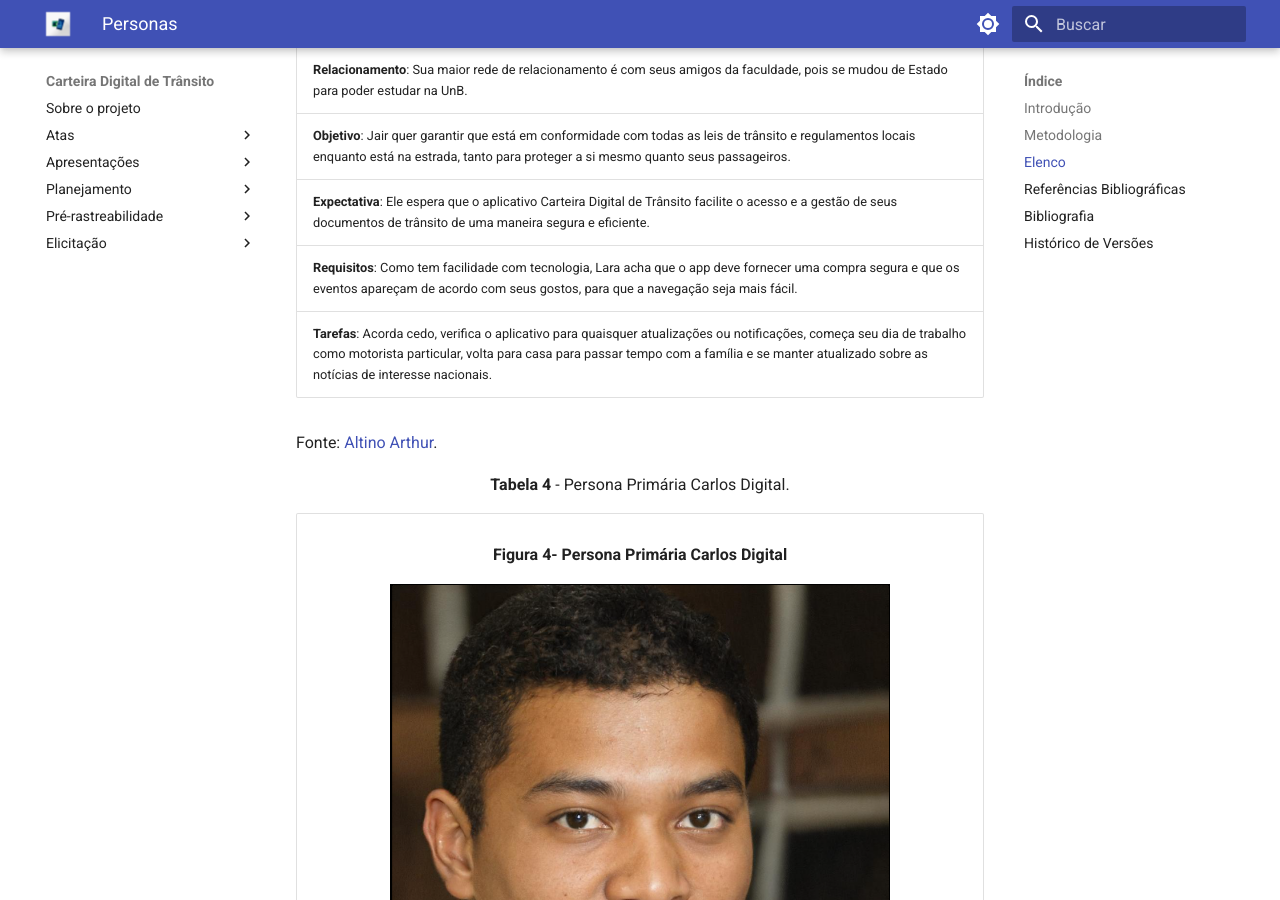
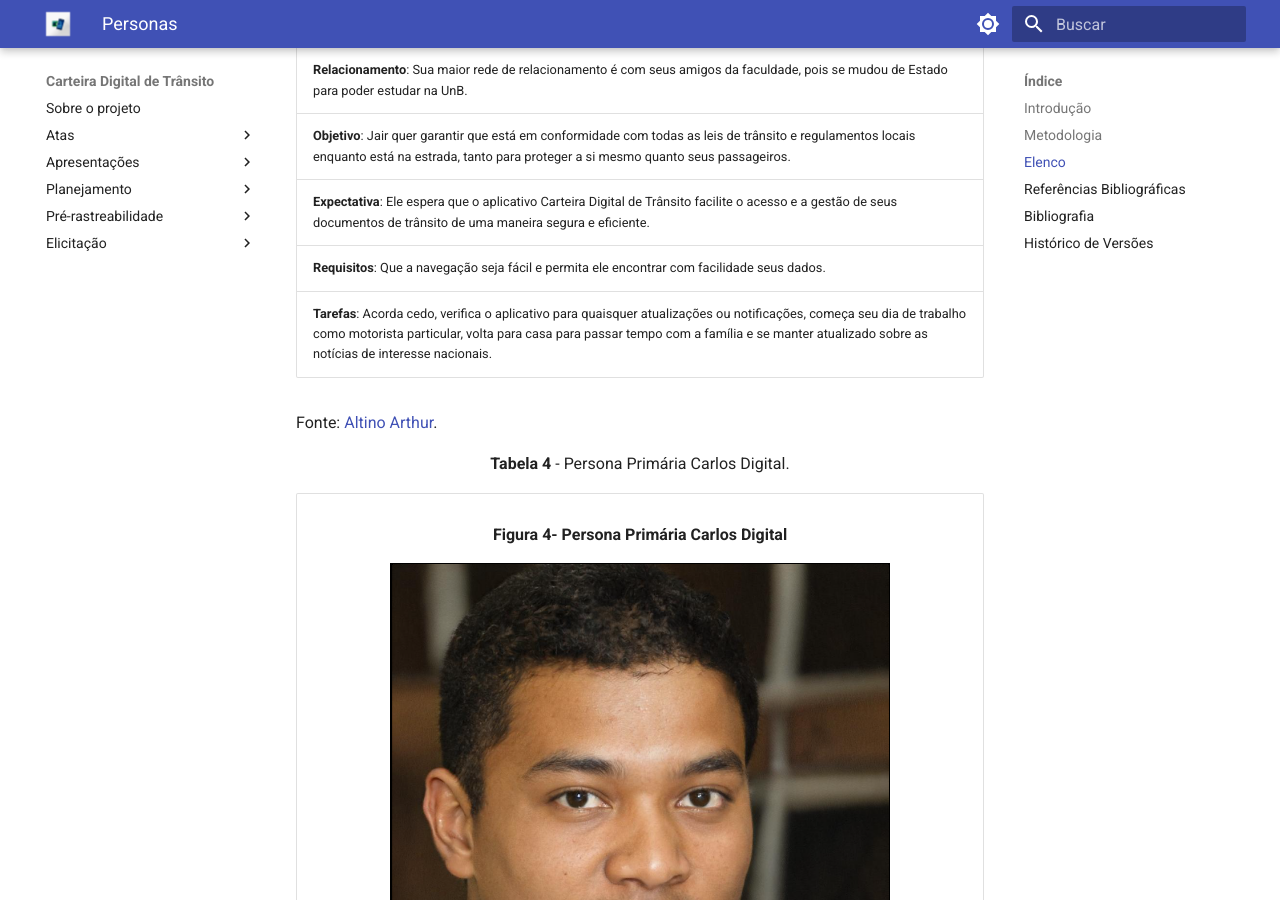
Before and after one commit to Requisitos-de-Software/2023.2-Carteira_Digital_de_Transito, an MkDocs documentation site: the page built from docs/elicitação/personas.md, in a window 1280 px wide and 900 px high, scrolled down 4805 px. Built offline with MkDocs 1.6.1 and Material for MkDocs 9.7.7, drawn with Linux system fonts in a browser that asks for light colours.

Commit message:
Update personas.md

```diff
--- a/docs/elicitação/personas.md
+++ b/docs/elicitação/personas.md
@@ -71,7 +71,7 @@ As personas criadas possuem as características apresentadas na seção de <a hr
 | **Relacionamento**: Sua maior rede de relacionamento é com seus amigos da faculdade, pois se mudou de Estado para poder estudar na UnB.                                                                                                                                                                                                                           |
 | **Objetivo**: Jair quer garantir que está em conformidade com todas as leis de trânsito e regulamentos locais enquanto está na estrada, tanto para proteger a si mesmo quanto seus passageiros. |
 | **Expectativa**: Ele espera que o aplicativo Carteira Digital de Trânsito facilite o acesso e a gestão de seus documentos de trânsito de uma maneira segura e eficiente.                                                                                                                                                                          |
-| **Requisitos**: Como tem facilidade com tecnologia, Lara acha que o app deve fornecer uma compra segura e que os eventos apareçam de acordo com seus gostos, para que a navegação seja mais fácil.                                                                                                                                                                |
+| **Requisitos**: Que a navegação seja fácil e permita ele encontrar com facilidade seus dados.                                                                                                                                                                |
 | **Tarefas**: Acorda cedo, verifica o aplicativo para quaisquer atualizações ou notificações, começa seu dia de trabalho como motorista particular, volta para casa para passar tempo com a família e se manter atualizado sobre as notícias de interesse nacionais.                                                                                                        |
 
 <font size="3"><p>Fonte: [Altino Arthur](https://github.com/arthurrochamoreira).</p></font>
```
